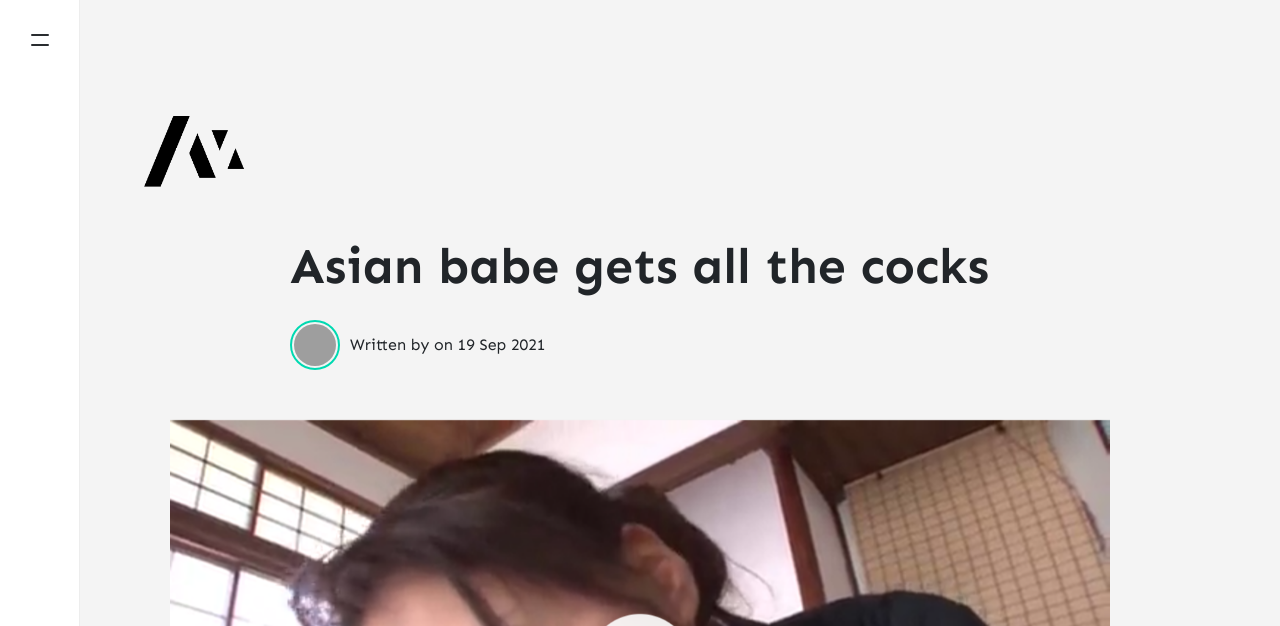
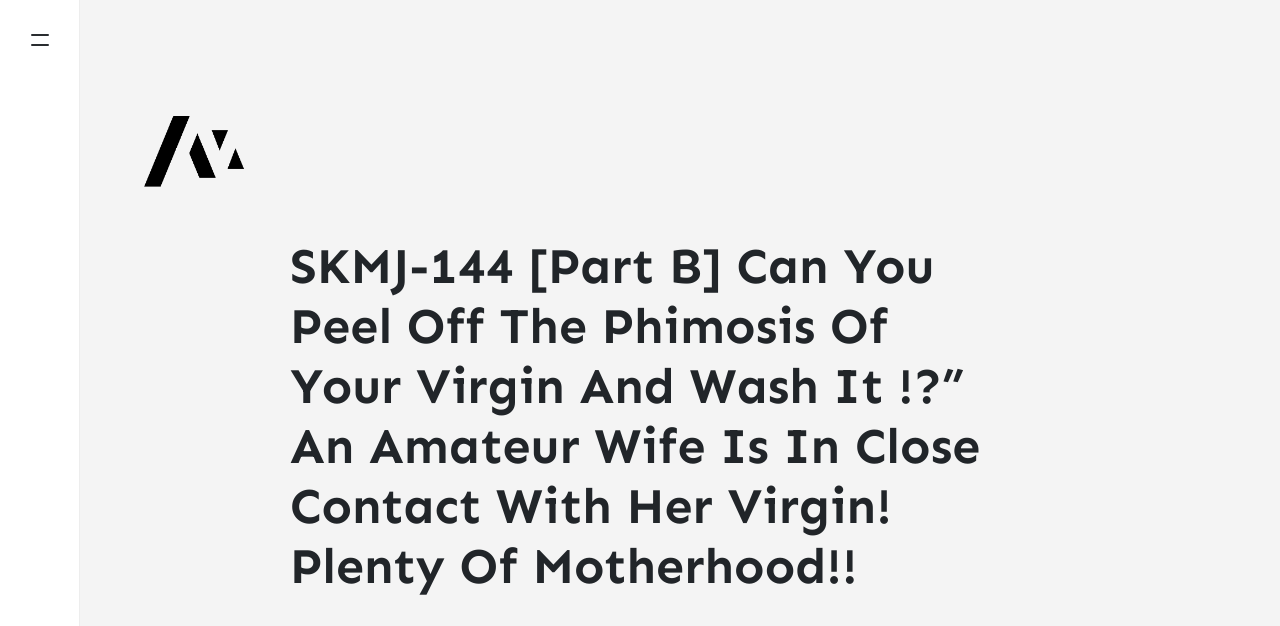
Before and after one commit to ziyoni/ziyoni.github.io, a Jekyll site: the page built from _posts/2021-09-19-asian-babe-gets-all-the-cocks.md, in a window 1280 px wide and 1400 px high. Shown: the top 626 px of the window. Built offline with Jekyll 4.4.1, drawn with Linux system fonts in a browser that asks for light colours; nearby versions of some CDN libraries; comment, search, counter and statistics services are not loaded; some of the changed text lies outside the part shown; grey boxes are pictures that could not be loaded.

Commit message:
Update 2021-09-19-asian-babe-gets-all-the-cocks.md

```diff
--- a/_posts/2021-09-19-asian-babe-gets-all-the-cocks.md
+++ b/_posts/2021-09-19-asian-babe-gets-all-the-cocks.md
@@ -1,10 +1,10 @@
 ---
 layout: post
-title:  "Asian babe gets all the cocks"
-author: gor
-categories: [ Japanese ]
-tags: [Japanese Mom]
-image: assets/images/Screenshot_2021-09-20-12-50-44-39.png
+title:  "SKMJ-144 [Part B] Can You Peel Off The Phimosis Of Your Virgin And Wash It !?” An Amateur Wife Is In Close Contact With Her Virgin! Plenty Of Motherhood!!"
+author:
+categories: [ JAV ]
+tags: [Creampie, Solowork, Big Tits]
+image: https://nekopoi.care/wp-content/uploads/2021/09/h_1324skmj144pl-768x516.jpg
 ---
 
 <center>
```
